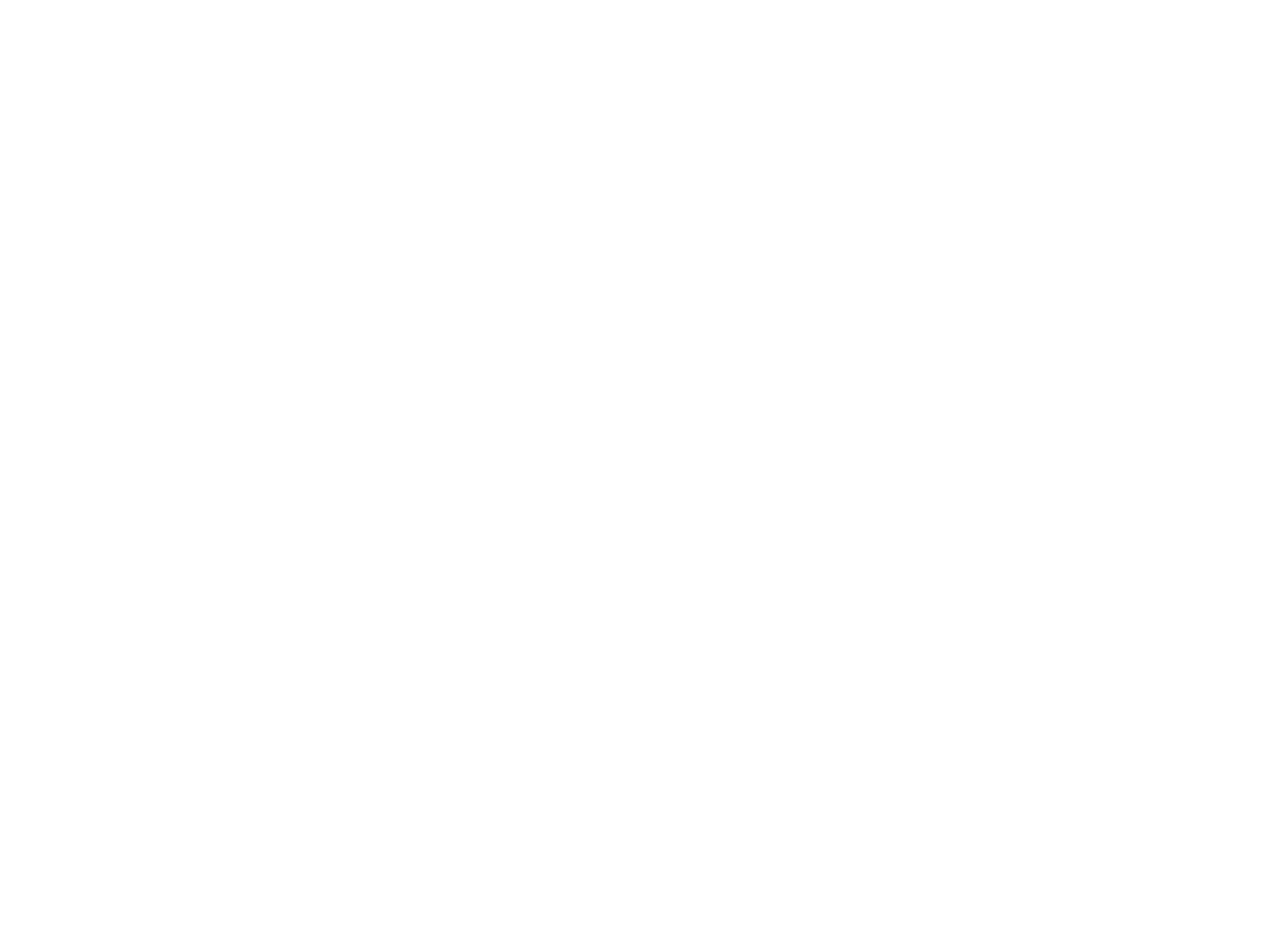
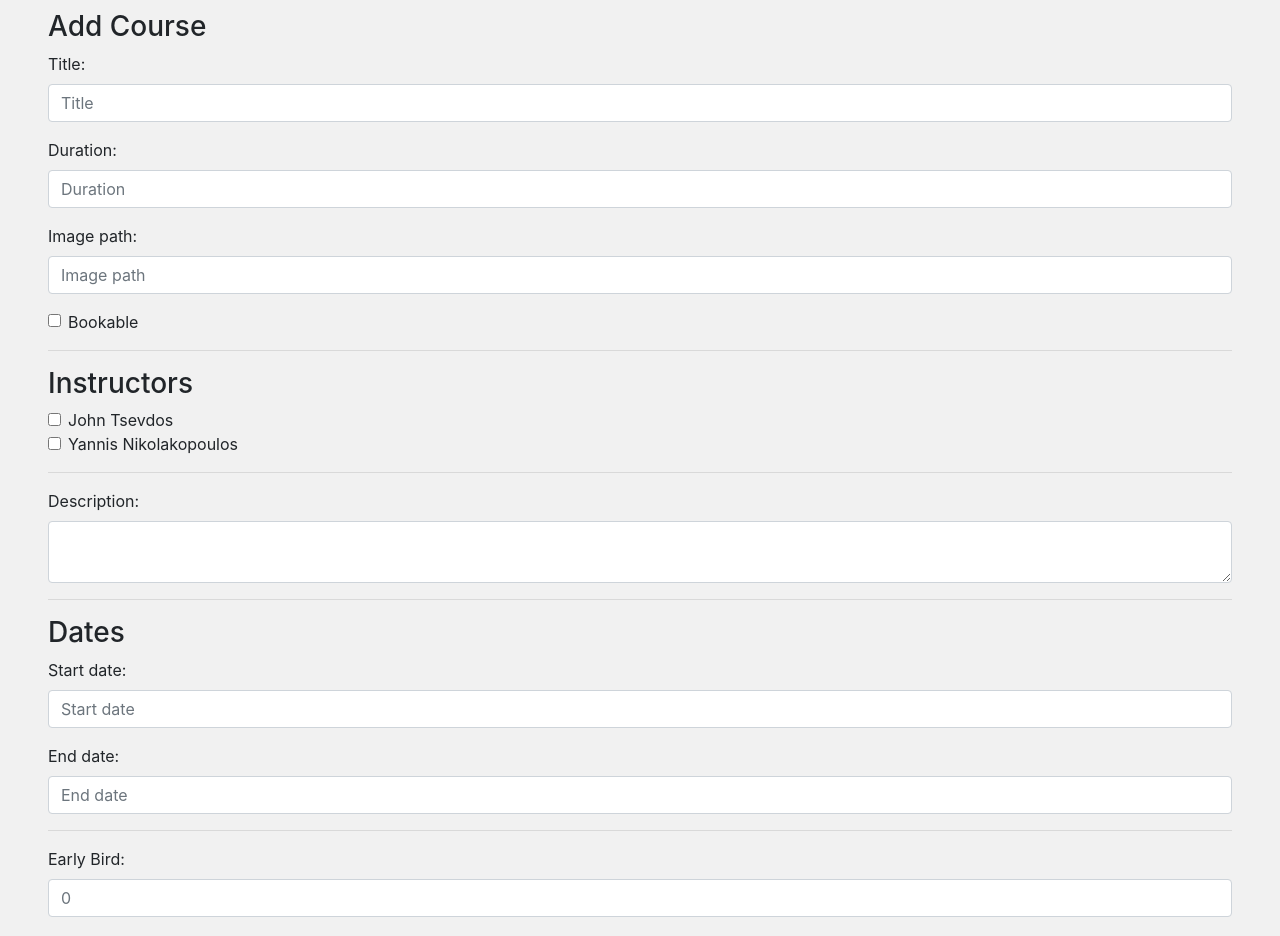
Before and after one commit to KonstantinosNikopoulos/CodeHub-Project, a React (Create React App) app: page / in a window 1280 px wide. Shown: the part 380-1316 px from the top of the page. Before the commit the page ends 800 px from the top, so only its background shows below. Built offline with nearby package versions, Linux system fonts and the light colour scheme.

Commit message:
changes for react bootstrap

```diff
--- a/src/App.js
+++ b/src/App.js
@@ -2,7 +2,8 @@
 import ReactDOM from "react-dom";
 import "bootstrap/dist/css/bootstrap.min.css";
 import Button from "react-bootstrap/Button";
-import Dashboard from "./Dashboard";
+import Dashboard from "./components/Dashboard";
+import AddCourse from "./components/AddCourse";
 
 
 
@@ -11,6 +12,7 @@
   return (
     <React.Fragment>
       <Dashboard />
+      <AddCourse />
     </React.Fragment>
   );
 }
--- a/src/components/AddCourse.js
+++ b/src/components/AddCourse.js
@@ -1,82 +1,94 @@
-import React from 'react';
-import { Button, Form, FormGroup, Label, Input, FormText } from 'reactstrap';
-import './AddCourse.css';
+import React from "react";
+import ReactDOM from "react-dom";
+import "bootstrap/dist/css/bootstrap.min.css";
+import Button from 'react-bootstrap/Button';
+import Form from 'react-bootstrap/Form';
+import FormGroup from 'react-bootstrap/FormGroup';
+
+
+//import {  Label, Input, FormText } from 'react-bootstrap';
+
 
 function AddCourse() {
     return (
-      <div>
-        <Form>
-          <FormGroup>
-            <Label for="exampleEmail">Email</Label>
-            <Input type="email" name="email" id="exampleEmail" placeholder="with a placeholder" />
-          </FormGroup>
-          <FormGroup>
-            <Label for="examplePassword">Password</Label>
-            <Input type="password" name="password" id="examplePassword" placeholder="password placeholder" />
-          </FormGroup>
-          <FormGroup>
-            <Label for="exampleSelect">Select</Label>
-            <Input type="select" name="select" id="exampleSelect">
-              <option>1</option>
-              <option>2</option>
-              <option>3</option>
-              <option>4</option>
-              <option>5</option>
-            </Input>
-          </FormGroup>
-          <FormGroup>
-            <Label for="exampleSelectMulti">Select Multiple</Label>
-            <Input type="select" name="selectMulti" id="exampleSelectMulti" multiple>
-              <option>1</option>
-              <option>2</option>
-              <option>3</option>
-              <option>4</option>
-              <option>5</option>
-            </Input>
-          </FormGroup>
-          <FormGroup>
-            <Label for="exampleText">Text Area</Label>
-            <Input type="textarea" name="text" id="exampleText" />
-          </FormGroup>
-          <FormGroup>
-            <Label for="exampleFile">File</Label>
-            <Input type="file" name="file" id="exampleFile" />
-            <FormText color="muted">
-              This is some placeholder block-level help text for the above input.
-              It's a bit lighter and easily wraps to a new line.
-            </FormText>
-          </FormGroup>
-          <FormGroup tag="fieldset">
-            <legend>Radio Buttons</legend>
-            <FormGroup check>
-              <Label check>
-                <Input type="radio" name="radio1" />{' '}
-                Option one is this and that—be sure to include why it's great
-              </Label>
-            </FormGroup>
-            <FormGroup check>
-              <Label check>
-                <Input type="radio" name="radio1" />{' '}
-                Option two can be something else and selecting it will deselect option one
-              </Label>
-            </FormGroup>
-            <FormGroup check disabled>
-              <Label check>
-                <Input type="radio" name="radio1" disabled />{' '}
-                Option three is disabled
-              </Label>
-            </FormGroup>
-          </FormGroup>
-          <FormGroup check>
-            <Label check>
-              <Input type="checkbox" />{' '}
-              Check me out
-            </Label>
-          </FormGroup>
-          <Button>Submit</Button>
-        </Form>
-      </div>
+      <React.Fragment>
+          <Form className='p-5 mb-4' style={{backgroundColor: '#f1f1f1'}}>
+
+           <h3>Add Course</h3>
+            <Form.Group controlId="formGridTitle">
+              <Form.Label>Title:</Form.Label>
+              <Form.Control placeholder="Title"/>
+            </Form.Group>
+
+            <Form.Group controlId="formGridDuration">
+              <Form.Label>Duration:</Form.Label>
+              <Form.Control placeholder="Duration"/>
+            </Form.Group>
+
+            <Form.Group controlId="formGridImagePath">
+              <Form.Label>Image path:</Form.Label>
+              <Form.Control placeholder="Image path"/>
+            </Form.Group>
+
+            <Form.Group id="formGridBookable">
+               <Form.Check type="checkbox" label="Bookable" />
+            </Form.Group>
+
+            <hr/>
+
+            <h3>Instructors</h3>
+
+            <Form.Group id="formGridTsevdos">
+               <Form.Check type="checkbox" label="John Tsevdos" />
+               <Form.Check type="checkbox" label="Yannis Nikolakopoulos" />
+            </Form.Group>
+
+            <hr/>
+
+            <Form.Group controlId="formGridImagePath">
+              <Form.Label>Description:</Form.Label>
+              <Form.Control placeholder="" as="textarea" rows="2"/>
+            </Form.Group>
+
+            <hr/>
+
+            <h3>Dates</h3>
+
+            <Form.Group controlId="formGridStartDate">
+              <Form.Label>Start date:</Form.Label>
+              <Form.Control placeholder="Start date"/>
+            </Form.Group>
+
+            <Form.Group controlId="formGridEndDate">
+              <Form.Label>End date:</Form.Label>
+              <Form.Control placeholder="End date"/>
+            </Form.Group>
+
+            <hr/>
+
+            <Form.Group controlId="formGridEarlyBird">
+              <Form.Label>Early Bird:</Form.Label>
+              <Form.Control placeholder="0"/>
+            </Form.Group>
+
+            <Form.Group controlId="formGridNormalPrice">
+              <Form.Label>Normal Price:</Form.Label>
+              <Form.Control placeholder="0"/>
+            </Form.Group>
+
+            <hr/>
+
+            <Form.Group>
+               <Button class="btn btn-primary"> Add Course</Button>
+            </Form.Group>
+
+
+
+          </Form>
+      </React.Fragment>
     );
+
+
 }
 
   export default AddCourse;
```
Also changed, not shown: src/components/AddCourse.css (deleted), src/components/Dashboard.js (renamed from src/Dashboard.js), 2 other files (tests, documents, lock files or other folders).
